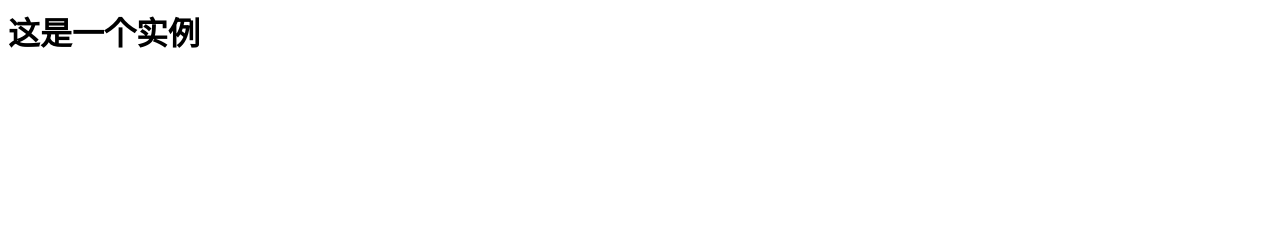
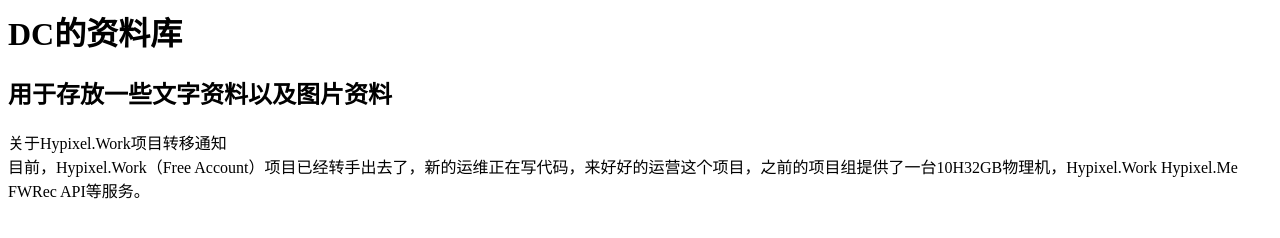
Before and after one commit to dc-png/dc-png.github.io, a plain HTML site: page index.html in a window 1280 px wide. Drawn offline with Linux system fonts and the light colour scheme.

Commit message:
Update index.html

```diff
--- a/index.html
+++ b/index.html
@@ -1 +1,3 @@
-<h1>这是一个实例</h1>
+<h1>DC的资料库</h1>
+<h2>用于存放一些文字资料以及图片资料</h2>
+<p1>关于Hypixel.Work项目转移通知<br>目前，Hypixel.Work（Free Account）项目已经转手出去了，新的运维正在写代码，来好好的运营这个项目，之前的项目组提供了一台10H32GB物理机，Hypixel.Work Hypixel.Me FWRec API等服务。</p1>
```
